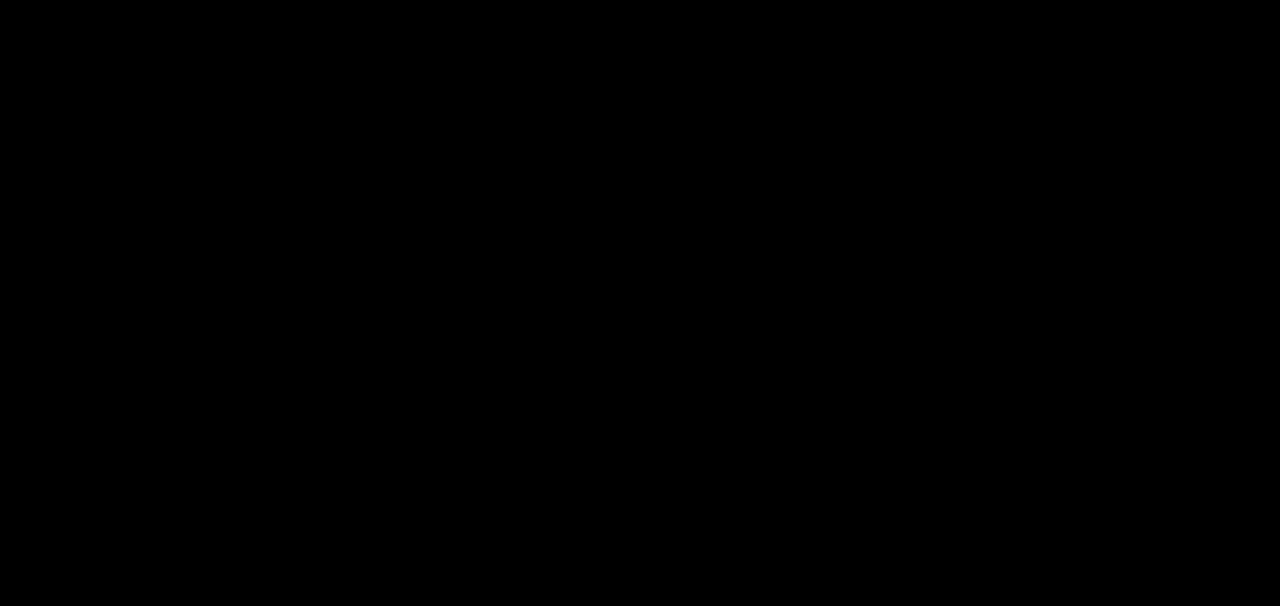
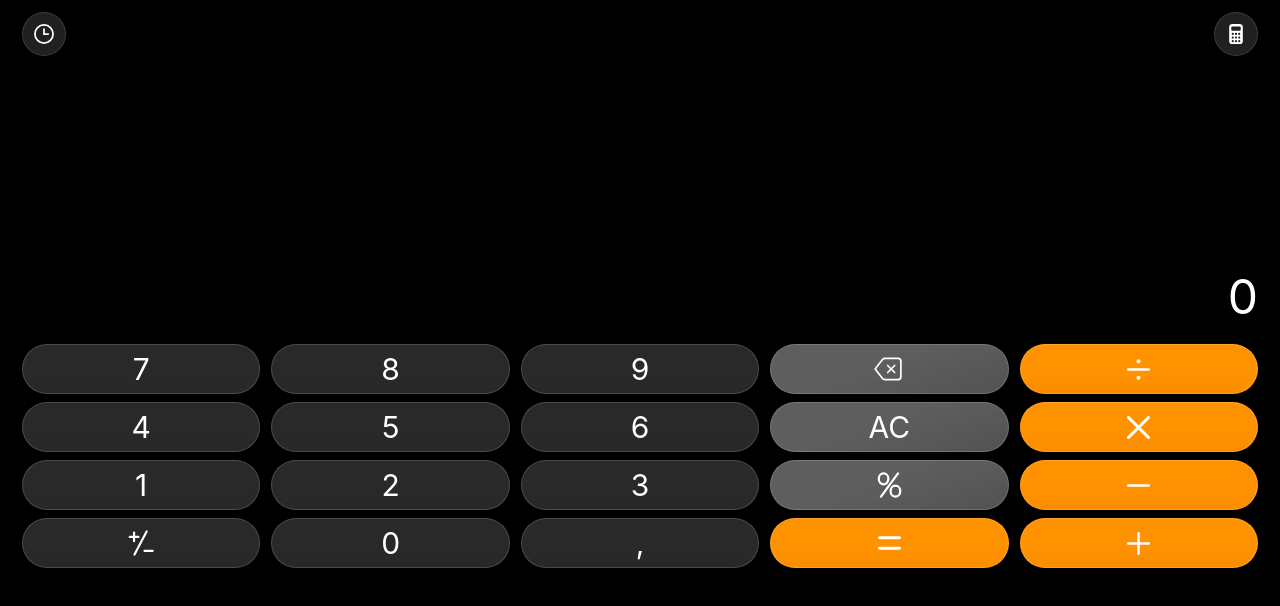
Before and after one commit to 100ratings/sumduo, a plain HTML site: page index.html in a window 1280 px wide. Drawn offline with Linux system fonts and the light colour scheme.

Commit message:
Add responsive functional landscape iPhone calculator layout using original twenty keys

```diff
--- a/style.css
+++ b/style.css
@@ -257,3 +257,105 @@ button svg {
     transform: none;
   }
 }
+/* Landscape iPhone calculator, preserving the existing portrait layout and JavaScript.
+   CSS grid order rearranges the same 20 interactive buttons (no duplicate handlers).
+   Uses safe-area insets for notches and keeps the original 9-digit/force behavior. */
+@media (orientation: landscape) and (min-height: 260px) {
+  :root {
+    --land-left: max(22px, calc(env(safe-area-inset-left, 0px) + 18px));
+    --land-right: max(22px, calc(env(safe-area-inset-right, 0px) + 18px));
+    --land-gap-x: clamp(8px, 1vw, 11px);
+    --land-gap-y: clamp(5px, 1.25vh, 8px);
+    --land-key-height: clamp(36px, 11.2vh, 50px);
+    --land-top: 43vh;
+    --land-label-size: clamp(19px, 5.1vh, 30px);
+  }
+  .calc { visibility: visible; pointer-events: auto; }
+  .round {
+    top: max(12px, env(safe-area-inset-top, 0px));
+    width: clamp(36px, 9vh, 44px);
+    height: clamp(36px, 9vh, 44px);
+  }
+  .round.history { left: var(--land-left); }
+  .round.mode { right: var(--land-right); }
+  /* Fixed landscape glyph sizes avoid proportional SVG scaling on older Safari. */
+  .key svg { width: 23px; height: 23px; }
+  .key[data-key="bs"] svg { width: 28px; height: 24px; }
+  .key[data-key="percent"] svg { width: 25px; height: 26px; }
+  .key[data-key="negate"] svg { width: 26px; height: 26px; }
+  .key[data-key="="] svg { width: 23px; height: 14px; }
+  .round.history svg { width: 20px; height: 20px; }
+  .round.mode svg { width: 14px; height: 20px; }
+  .keypad {
+    top: var(--land-top);
+    left: var(--land-left);
+    right: var(--land-right);
+    width: auto;
+    display: grid;
+    grid-template-columns: repeat(5, minmax(0, 1fr));
+    grid-auto-rows: var(--land-key-height);
+    column-gap: var(--land-gap-x);
+    row-gap: var(--land-gap-y);
+    transform: none;
+  }
+  .key.num { background: linear-gradient(180deg, #292929 55%, #282828); }
+  .key {
+    height: var(--land-key-height);
+    border-radius: 999px;
+    font-size: var(--land-label-size);
+    padding-bottom: 0 !important;
+  }
+  .key[data-key="bs"] svg { transform: translateX(-1px); }
+  .key.secret-count-hint::after { width: 1px; height: 1px; bottom: 15%; }
+  .key.op.secret-count-hint::after { width: 2px; height: 2px; }
+  .display {
+    top: calc(var(--land-top) - 72px);
+    bottom: auto;
+    left: var(--land-left);
+    right: var(--land-right);
+    height: 50px;
+    transform: none;
+  }
+  .display-text { font-size: clamp(32px, 10vh, 48px); }
+  .expr {
+    top: calc(var(--land-top) - 95px);
+    left: var(--land-left);
+    right: var(--land-right);
+    height: 20px;
+    transform: none;
+  }
+  .expr span { font-size: clamp(14px, 4.3vh, 21px); }
+  .key[data-key="7"]       { order:  1; }
+  .key[data-key="8"]       { order:  2; }
+  .key[data-key="9"]       { order:  3; }
+  .key[data-key="bs"]      { order:  4; }
+  .key[data-key="/"]       { order:  5; }
+  .key[data-key="4"]       { order:  6; }
+  .key[data-key="5"]       { order:  7; }
+  .key[data-key="6"]       { order:  8; }
+  .key[data-key="clear"]   { order:  9; }
+  .key[data-key="*"]       { order: 10; }
+  .key[data-key="1"]       { order: 11; }
+  .key[data-key="2"]       { order: 12; }
+  .key[data-key="3"]       { order: 13; }
+  .key[data-key="percent"] { order: 14; }
+  .key[data-key="-"]       { order: 15; }
+  .key[data-key="negate"]  { order: 16; }
+  .key[data-key="0"]       { order: 17; }
+  .key[data-key="."]       { order: 18; }
+  .key[data-key="="]       { order: 19; }
+  .key[data-key="+"]       { order: 20; }
+}
+/* Compact landscape inside Safari with its browser toolbars visible. */
+@media (orientation: landscape) and (min-height: 260px) and (max-height: 319px) {
+  :root {
+    --land-top: 33vh;
+    --land-key-height: clamp(30px, 10vh, 35px);
+    --land-gap-y: 5px;
+    --land-label-size: 18px;
+  }
+  .round { top: 4px; width: 30px; height: 30px; }
+  .expr { display: none; }
+  .display { top: calc(var(--land-top) - 50px); height: 40px; }
+  .display-text { font-size: clamp(26px, 11vh, 32px); }
+}
```
